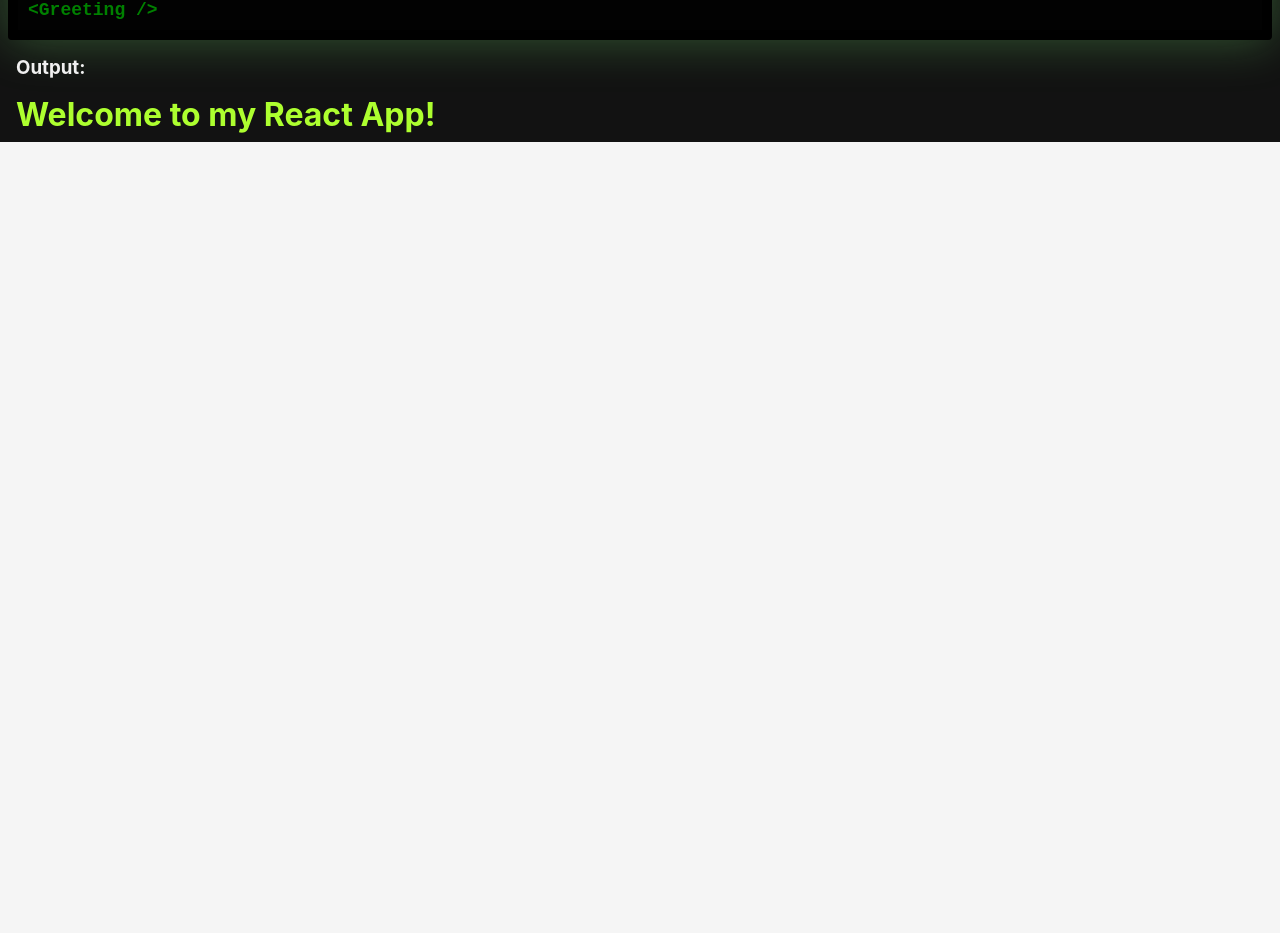
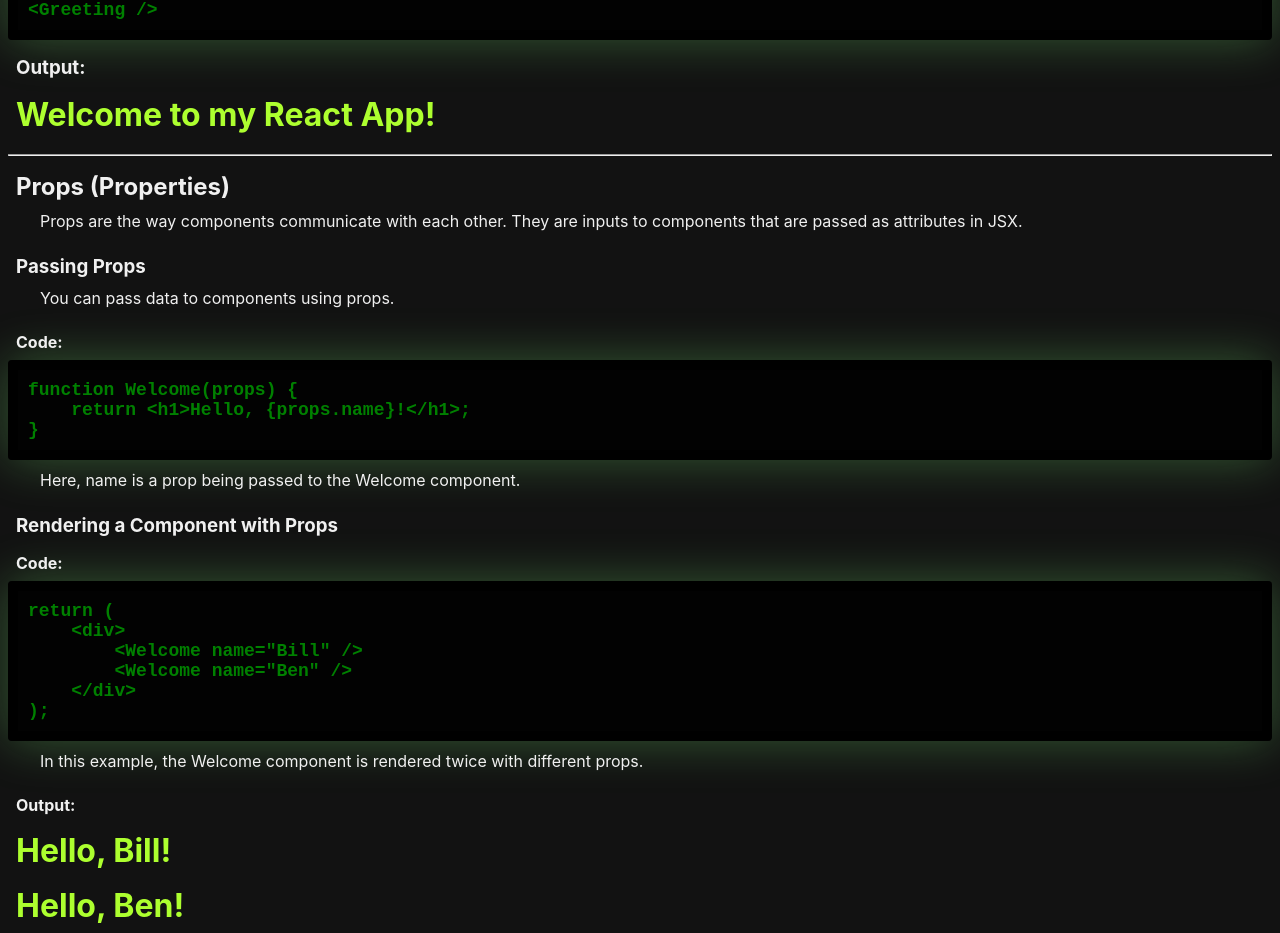
Before and after one commit to rees-kyle/react_showcase, a React (Create React App) app in the folder project/: page /components-and-props in a window 1280 px wide. Shown: the part 1615-2548 px from the top of the page. Before the commit the page ends 1757 px from the top, so only its background shows below. Built offline with nearby package versions, Linux system fonts and the light colour scheme.

Commit message:
Add Props component
- Added component file.
- Added to index in components folder.
- Imported and added component to page.

```diff
--- /dev/null
+++ b/project/src/components/basics/components_and_props/Props.js
@@ -0,0 +1,48 @@
+const Props = () => {
+    function Welcome(props) {
+        return <h1 className="output">Hello, {props.name}!</h1>;
+    };
+    return (
+        <div>
+            <br></br>
+            <hr></hr>
+            <h2>Props (Properties)</h2>
+            <p>
+                Props are the way components communicate with each other.
+                They are inputs to components that are passed as attributes in JSX.
+            </p>
+
+            <h3>Passing Props</h3>
+            <p>You can pass data to components using props.</p>
+            <h4>Code:</h4>
+            <pre>
+                <code>
+{`function Welcome(props) {
+    return <h1>Hello, {props.name}!</h1>;
+}`}
+                </code>
+            </pre>
+            <p>Here, name is a prop being passed to the Welcome component.</p>
+
+            <h3>Rendering a Component with Props</h3>
+            <h4>Code:</h4>
+            <pre>
+                <code>
+{`return (
+    <div>
+        <Welcome name="Bill" />
+        <Welcome name="Ben" />
+    </div>
+);`}
+                </code>
+            </pre>
+            <p>In this example, the Welcome component is rendered twice with different props.</p>
+
+            <h4>Output:</h4>
+            <Welcome name="Bill" />
+            <Welcome name="Ben" />
+        </div>
+    );
+};
+
+export default Props;
--- a/project/src/components/basics/components_and_props/index.js
+++ b/project/src/components/basics/components_and_props/index.js
@@ -1,3 +1,4 @@
 export { default as Components } from './Components';
 export { default as FunctionalComponents } from './FunctionalComponents';
 export { default as JSX } from './JSX';
+export { default as Props } from './Props';
--- a/project/src/pages/basics/ComponentsAndProps.js
+++ b/project/src/pages/basics/ComponentsAndProps.js
@@ -1,7 +1,8 @@
 import {
   Components,
   FunctionalComponents,
-  JSX
+  JSX,
+  Props
 } from "../../components/basics/components_and_props";
 
 const ComponentsAndProps = () => {
@@ -10,6 +11,7 @@ const ComponentsAndProps = () => {
       <Components />
       <FunctionalComponents />
       <JSX />
+      <Props />
     </>
   );
 };
```
